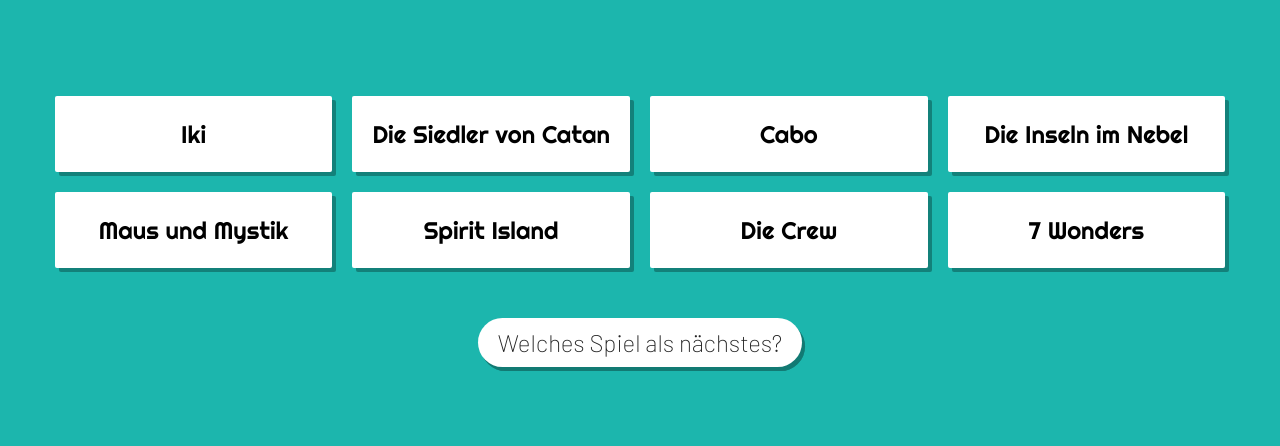
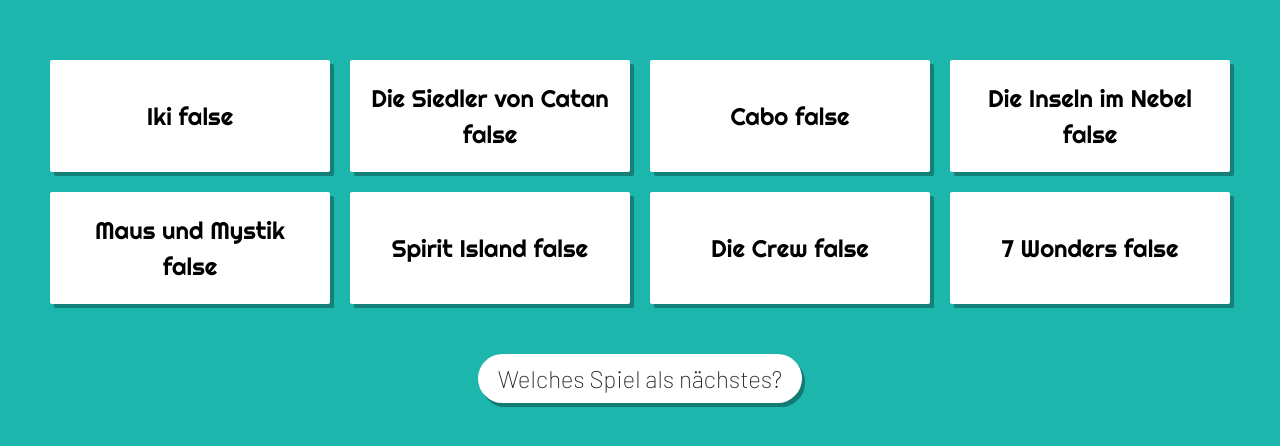
Before and after one commit to AnyLena/game-app, a React (Vite) app: page / in a window 1280 px wide. Shown: the part 144-590 px from the top of the page. Built offline with nearby package versions, Linux system fonts and the light colour scheme.

Commit message:
adding logic for picking games randomly

```diff
--- a/src/App.css
+++ b/src/App.css
@@ -45,12 +45,12 @@
   display: none;
 } */
 
-/* .this-card {
+.this-card {
   background-color: #127972da;
   box-shadow: #ffffffda 4px 4px 0px 0px,
   #ffffffda 4px 4px 0px 0px;
   color: white
-} */
+}
 
 /* .old-card {
   background-color: #d3d3d399;
--- a/src/App.jsx
+++ b/src/App.jsx
@@ -5,42 +5,42 @@
 function App() {
   const [games, setGames] = useState([
     {
-      id: 1,
+      id: 11,
       name: 'Iki',
       played: false
     },
     {
-      id: 2,
+      id: 12,
       name: 'Die Siedler von Catan',
       played: false
     },
     {
-      id: 3,
+      id: 13,
       name: 'Cabo',
       played: false
     },
     {
-      id: 4,
+      id: 14,
       name: 'Die Inseln im Nebel',
       played: false
     },
     {
-      id: 5,
+      id: 15,
       name: 'Maus und Mystik',
       played: false
     },
     {
-      id: 6,
+      id: 16,
       name: 'Spirit Island',
       played: false
     },
     {
-      id: 7,
+      id: 17,
       name: 'Die Crew',
       played: false
     },
     {
-      id: 8,
+      id: 18,
       name: '7 Wonders',
       played: false
     }
@@ -48,7 +48,7 @@
 
   return (
     <>
-     <GameList games={games}/>
+     <GameList games={games} setGames={setGames}/>
     </>
   )
 }
--- a/src/components/GameList.jsx
+++ b/src/components/GameList.jsx
@@ -1,14 +1,43 @@
-const GameList = ({games}) => {
+import { useState, useEffect } from "react";
+
+const GameList = ({ games, setGames }) => {
+  const [nextGame, setNextGame] = useState();
+
+  const handleNext = () => {
+    const unplayedGames = games.filter( game => game.played === false);
+    if (unplayedGames.length > 0) {
+        let next = Math.floor(Math.random() * unplayedGames.length);
+        setNextGame(unplayedGames[next].id);
+    }
+  };
+
+  useEffect(() => {
+    if (nextGame !== undefined) {
+      setGames(
+        games.map((game) =>
+          game.id === nextGame ? { ...game, played: true } : game
+        )
+      );
+    }
+  }, [nextGame]);
+
   return (
     <>
       <div className="container">
-    {games.map( game => (
-        <div className="card" key={game.id}>{game.name}</div>
+        {games.map((game) => (
+          <div
+            className={game.id === nextGame ? "card this-card" : "card"}
+            key={game.id}
+          >
+            {game.name} {game.played ? "true" : "false"}
+          </div>
         ))}
       </div>
-    <button className="input-button">Welches Spiel als nächstes?</button>
+      <button className="input-button" onClick={handleNext}>
+        Welches Spiel als nächstes?
+      </button>
     </>
   );
-}
+};
 
 export default GameList;
```
Lines whose indentation alone changed are shown as unchanged.
